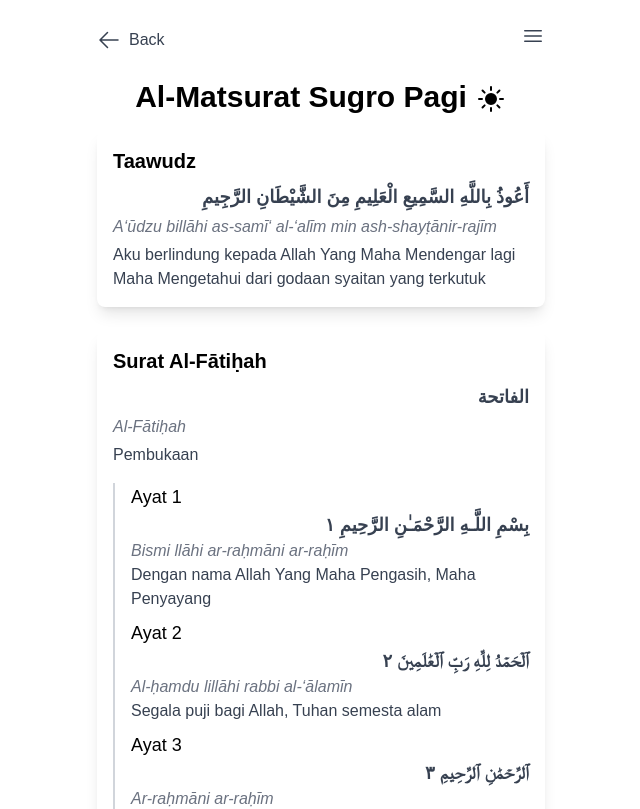
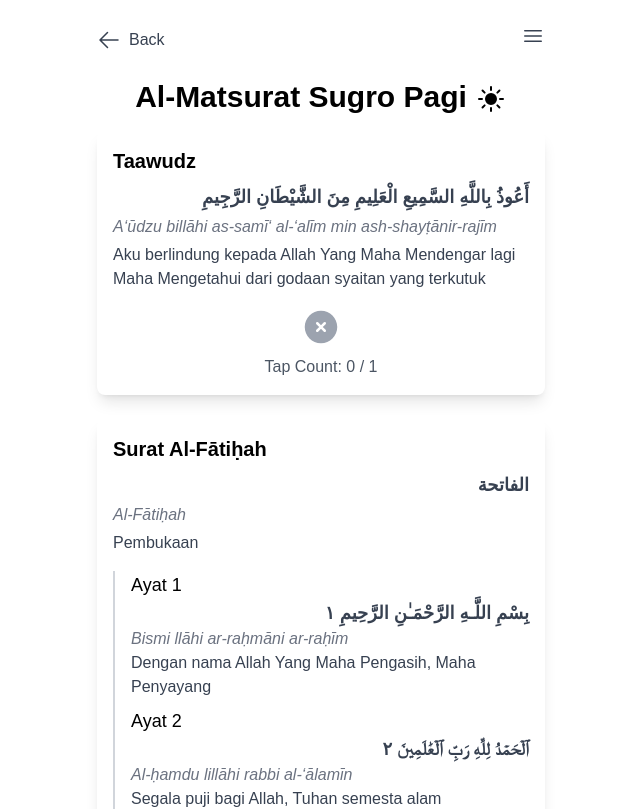
Before and after one commit to aliifam/almatsurat, a React (Vite) app: page /sugro-pagi in a window 1280 px wide. Shown: the top 809 px of the page, without its empty margins (319-959 px from the left). Built offline with nearby package versions, Linux system fonts and the light colour scheme.

Commit message:
feat: ini yg kusuka

```diff
--- a/src/pages/SugroPagi.tsx
+++ b/src/pages/SugroPagi.tsx
@@ -1,10 +1,47 @@
+import { useState } from "react";
 import { Helmet } from "react-helmet-async";
 import Layout from "../components/Layout";
-import { SunIcon } from "@heroicons/react/24/solid";
+import {
+  SunIcon,
+  CheckCircleIcon,
+  XCircleIcon,
+} from "@heroicons/react/24/solid";
 import data from "../data/sugro-pagi.json";
 
 export const SugroPagi = () => {
-  console.log(data);
+  // Initialize state for counting taps on each dzikir's icon
+  const [counts, setCounts] = useState(() => Array(data.data.length).fill(0));
+  const [showNumber, setShowNumber] = useState(() =>
+    Array(data.data.length).fill(false)
+  );
+
+  // Function to handle icon click and increment the count
+  const handleIconClick = (index: number) => {
+    setCounts((prevCounts) => {
+      const newCounts = [...prevCounts];
+      newCounts[index] += 1;
+
+      // Show number on icon for a brief moment if count is less than repeat
+      if (newCounts[index] <= data.data[index].repeat) {
+        setShowNumber((prevShow) => {
+          const newShow = [...prevShow];
+          newShow[index] = true;
+          return newShow;
+        });
+
+        setTimeout(() => {
+          setShowNumber((prevShow) => {
+            const newShow = [...prevShow];
+            newShow[index] = false;
+            return newShow;
+          });
+        }, 1000); // Show number for 1 second
+      }
+
+      return newCounts;
+    });
+  };
+
   return (
     <Layout>
       <Helmet>
@@ -18,7 +55,7 @@ export const SugroPagi = () => {
         <SunIcon className="h-8 w-8 inline-block ml-2" />
       </h1>
       {data.data.map((item, index) => (
-        <div key={index} className="mb-6 p-4 bg-white rounded-lg shadow-lg">
+        <div key={index} className="mb-6 p-4 rounded-lg shadow-lg bg-white">
           <h2 className="text-xl font-semibold mb-2">{item.title}</h2>
           {item.arabic && (
             <p className="text-lg font-bold text-right text-gray-700">
@@ -47,6 +84,27 @@ export const SugroPagi = () => {
               ))}
             </div>
           )}
+
+          {/* Icon section for tap action */}
+          <div className="flex justify-center items-center mt-4">
+            <button
+              onClick={() => handleIconClick(index)}
+              className="flex flex-col items-center"
+            >
+              {showNumber[index] ? (
+                <span className="h-10 w-10 flex items-center justify-center text-xl text-blue-500">
+                  {counts[index]}
+                </span>
+              ) : counts[index] >= item.repeat ? (
+                <CheckCircleIcon className="h-10 w-10 text-green-600" />
+              ) : (
+                <XCircleIcon className="h-10 w-10 text-gray-400" />
+              )}
+              <span className="mt-2 text-gray-600">
+                Tap Count: {counts[index]} / {item.repeat}
+              </span>
+            </button>
+          </div>
         </div>
       ))}
     </Layout>
```
